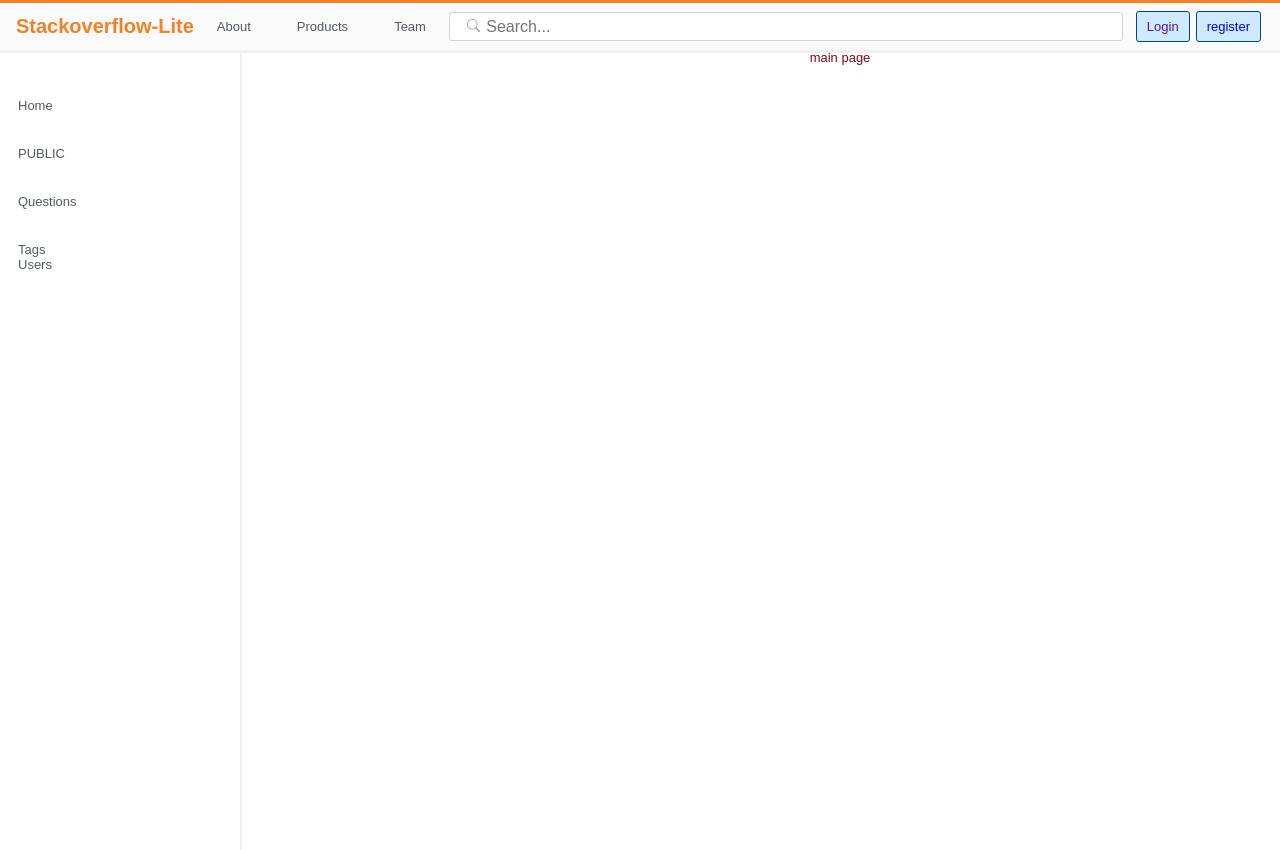
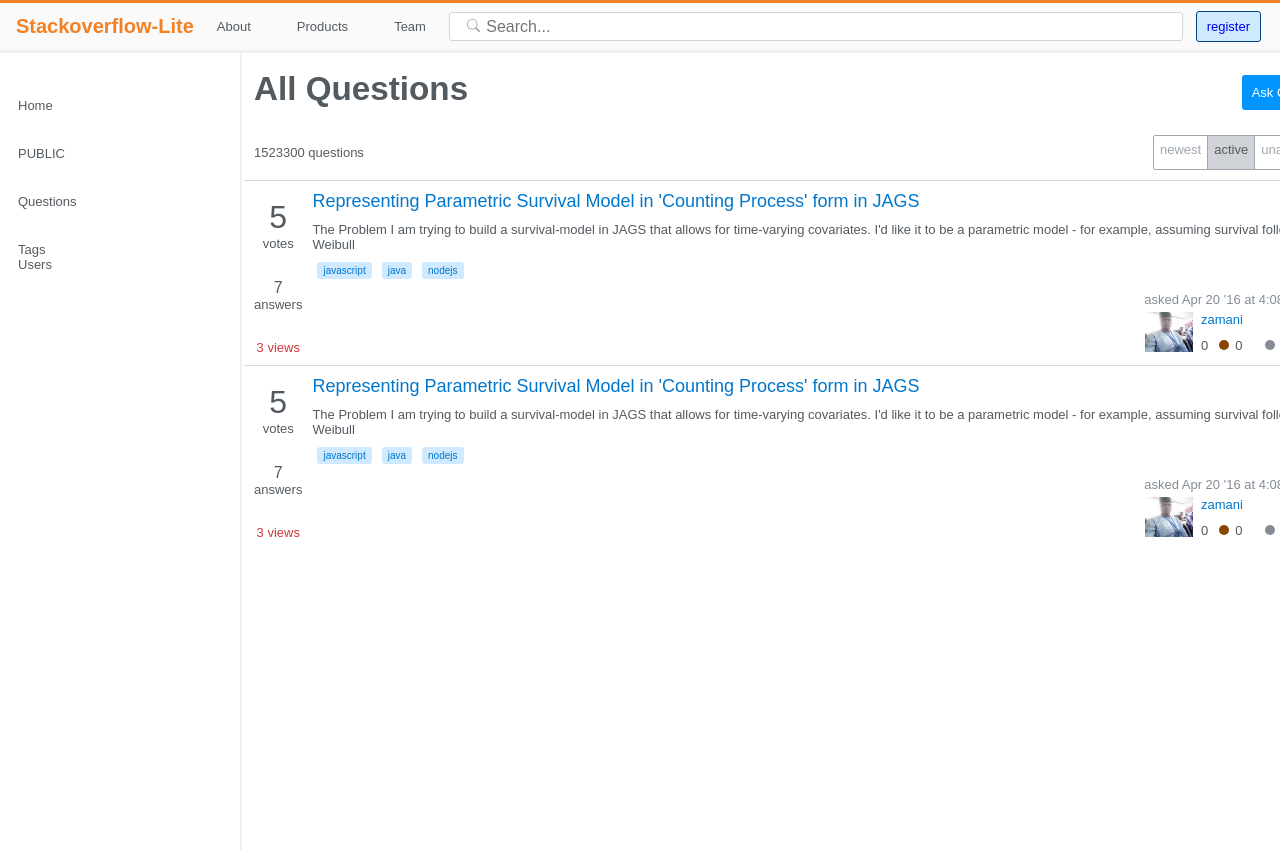
Before and after one commit to jidsfotech/StackOverflowLite-MERN-Stack, a React (Create React App) app in the folder client/: page / in a window 1280 px wide. Built offline with nearby package versions, Linux system fonts and the light colour scheme.

Commit message:
little chnages

```diff
--- a/client/src/component/Header/Header.js
+++ b/client/src/component/Header/Header.js
@@ -59,9 +59,9 @@ const Header = () => {
                     <li id="smtphone-search-icon" className="smtphone-search-icon" onClick={toggle_searchBar_OnMobile}>
                         <BsSearch className="s_icon-forMobile" />
                     </li>
-                    <li className="bar-item login-btn custom-btn">
+                    {/* <li className="bar-item login-btn custom-btn">
                         <Link onClick={toggleLogin} className="links" role="button"> Login </Link>
-                    </li>
+                    </li> */}
                     {showLogin ? <LoginForm /> : null}
                     <li className="bar-item register-btn custom-btn">
                         <Link className="links" to="/authenticate" role="button"> register </Link>
--- a/client/src/pages/mainContainer/mainConatiner.css
+++ b/client/src/pages/mainContainer/mainConatiner.css
@@ -32,9 +32,8 @@
 }
 
 .main-pages{
-    color:rgb(134, 10, 10);
     height: 100vh;
-    margin-left: 12.5rem;
+    margin-left: 5rem;
     width: 100%;
 }
 
--- a/client/src/pages/mainContainer/mainConatiner.jsx
+++ b/client/src/pages/mainContainer/mainConatiner.jsx
@@ -1,8 +1,10 @@
 import React from "react";
 import Home from '../home/home';
 import Header from "../../component/Header/Header";
-import './mainConatiner.css'
-import LeftSideBar from '../../component/SideBar/LeftSideBar'
+import './mainConatiner.css';
+import LeftSideBar from '../../component/SideBar/LeftSideBar';
+import AllQuestions from '../questions/AllQuestions';
+
 const MainContainer = () => {
     return (
         <div className="">
@@ -12,7 +14,9 @@ const MainContainer = () => {
                 <div className="main-sidebar">
                     <LeftSideBar />
                 </div>
-                <div className="main-pages">main page </div>
+                <div className="main-pages">
+                    <AllQuestions />
+                </div>
             </div>
         </div>
     )
--- a/client/src/pages/questions/AllQuestions.js
+++ b/client/src/pages/questions/AllQuestions.js
@@ -29,6 +29,7 @@ const Home = () => {
                             </div>
                         </div>
                         <Questions />
+                        <Questions />
                     </div>
                     <div className="main-right"></div>
                 </div>
```
Also changed, not shown: 1 other file (tests, documents, lock files or other folders).
